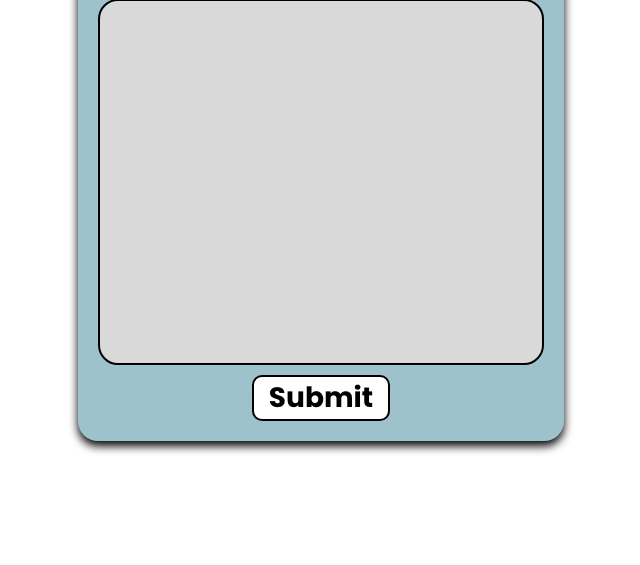
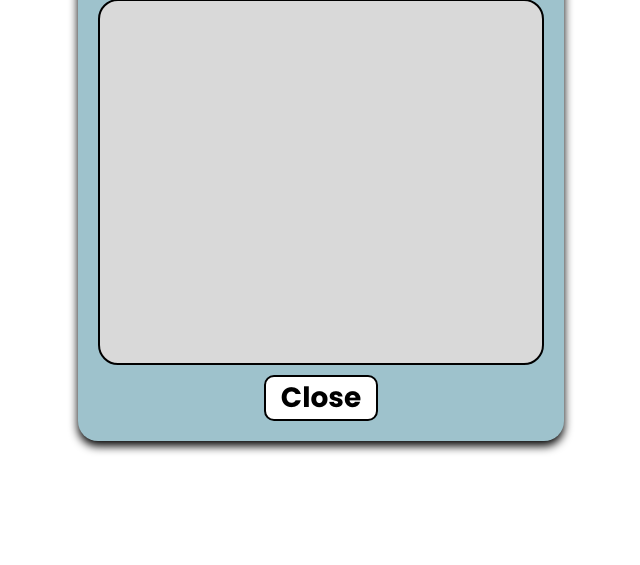
Before and after one commit to muhtasim100/Oaxaca, a Flask app: template website/templates/feedback.html in a window 1280 px wide; the page is wider, and only the part inside the window is pictured. Shown: the part 1155-1720 px from the top of that part, without its empty margins (359-999 px from the left). Run offline with Flask 3, Linux system fonts and the light colour scheme; tables that the repository leaves empty hold one stand-in row (values such as "Sample post"); the template is opened without the code that fills it: values that come from a table or form of the project are taken from there, most other values are stand-ins (such as "Sample title", 1, 10 or a date in 2020); some libraries are stand-ins or nearby versions.

Commit message:
close button styling complete

```diff
--- a/website/templates/feedback.html
+++ b/website/templates/feedback.html
@@ -135,7 +135,7 @@
                 </div>
 
                 <div class="review-submit">
-                    <button id="review-btn" type="button">Submit</button>
+                    <button id="review-btn" type="button">Close</button>
                 </div>
 
             </div>
```
